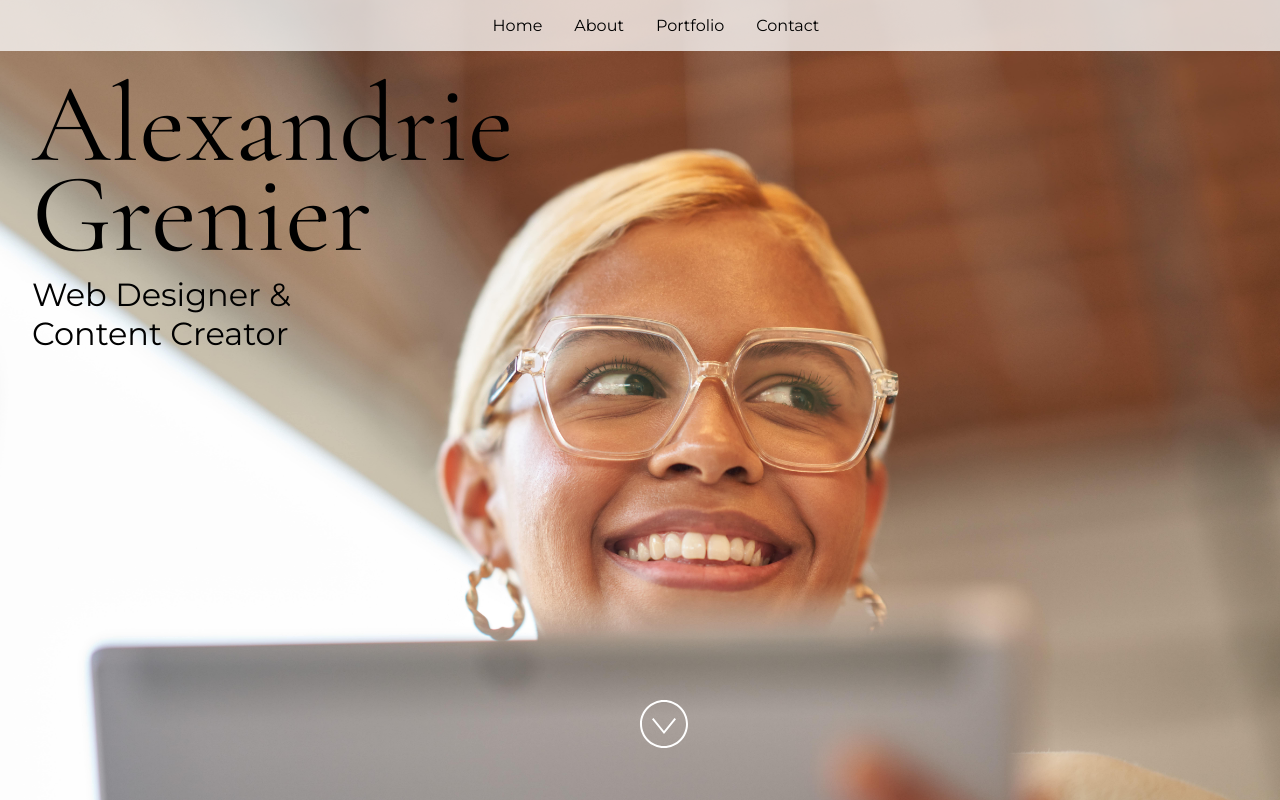
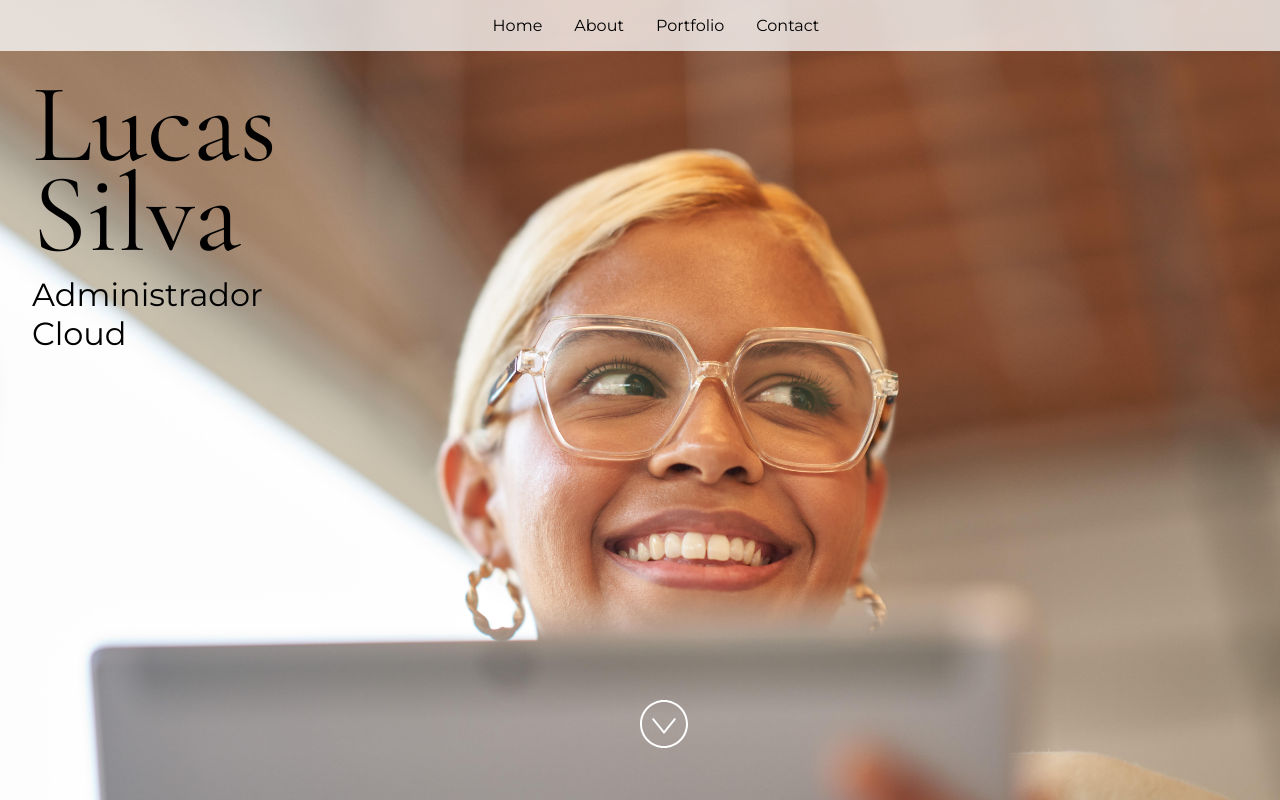
Before and after one commit to lbsilva10/Portifolio-MLSA, a React (Vite) app: page / in a window 1280 px wide. Built offline with nearby package versions, Linux system fonts and the light colour scheme.

Commit message:
Update App.jsx

```diff
--- a/src/App.jsx
+++ b/src/App.jsx
@@ -24,15 +24,13 @@ import "./styles.css";
  * If you don't have one of the social sites listed, leave it as an empty string.
  */
 const siteProps = {
-  name: "Alexandrie Grenier",
-  title: "Web Designer & Content Creator",
-  email: "alex@example.com",
-  gitHub: "microsoft",
-  instagram: "microsoft",
-  linkedIn: "satyanadella",
+  name: "Lucas Silva",
+  title: "Administrador Cloud",
+  email: "lucas.silva@studentambassadors.com",
+  gitHub: "lbsilva10",
+  instagram: "luukas1",
+  linkedIn: "lucas-barbosa-silva",
   medium: "",
-  twitter: "microsoft",
-  youTube: "Code",
 };
 
 const primaryColor = "#4E567E";
```
